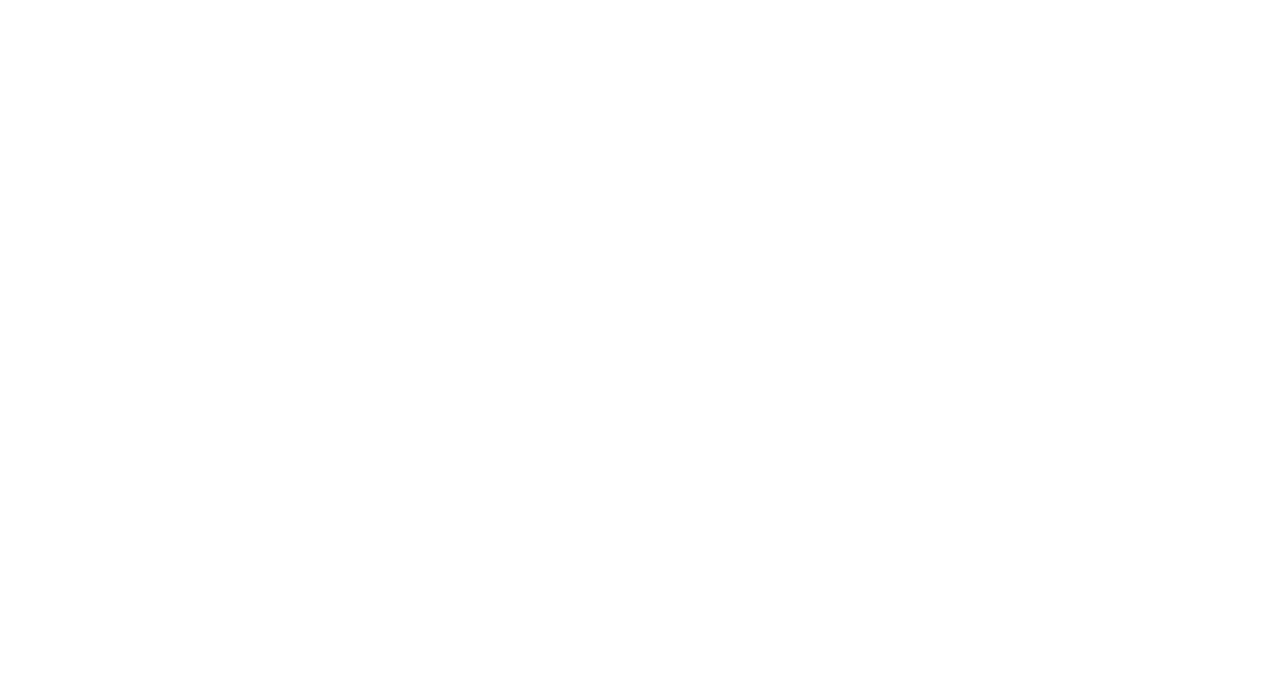
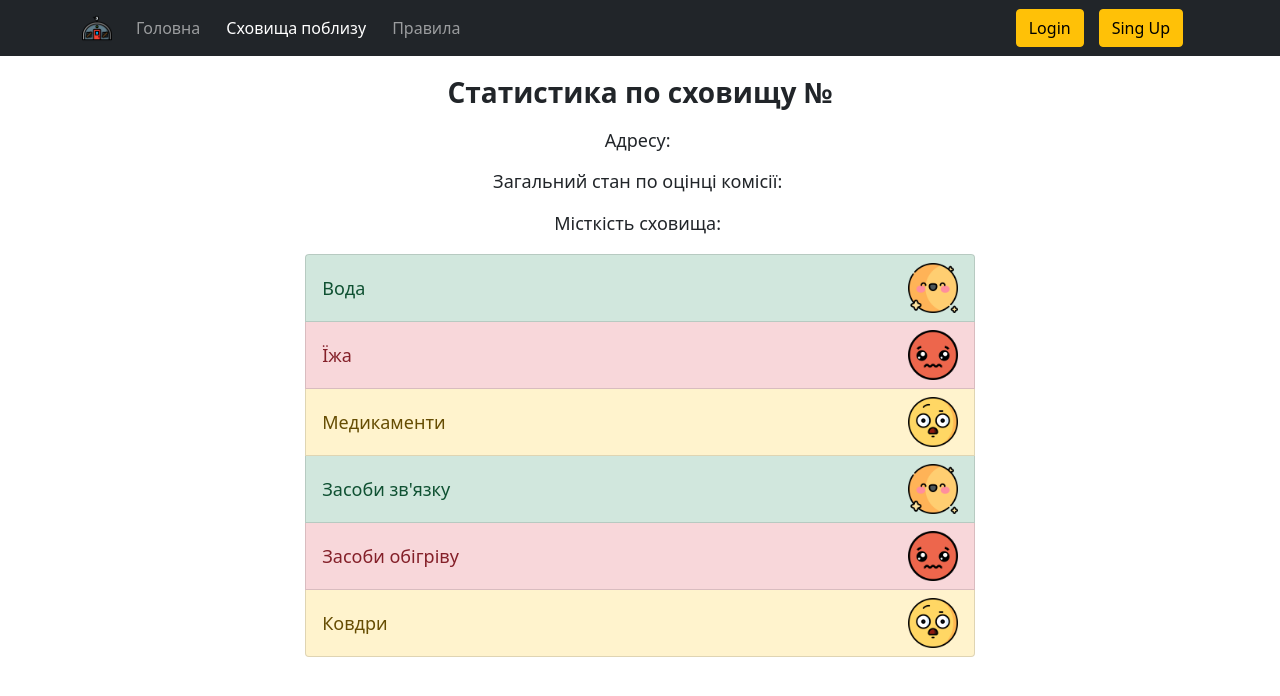
Before and after one commit to BombShellter/closethesky, a React (Create React App) app: page /shelters/shelter-statistic/1 in a window 1280 px wide. Before the commit this address had no page. Shown: the top 696 px of the page. Built offline with nearby package versions, Linux system fonts and the light colour scheme.

Commit message:
add some routing

```diff
--- a/src/App.tsx
+++ b/src/App.tsx
@@ -8,7 +8,6 @@ import Rules from "./Pages/Rules/Rules";
 import Layout from "./Components/Layout/layout";
 import ShelterStatistic from "./Pages/ShelterStatistic/ShelterStatistic";
 
-
 function App() {
   return (
     <>
@@ -17,7 +16,7 @@ function App() {
           <Route index element={<Homepage />} />
           <Route path="/shelters" element={<Shelters />} />
           <Route
-            path="/shelters/shelter-statistic"
+            path="/shelters/shelter-statistic/:id"
             element={<ShelterStatistic />}
           />
           <Route path="/rules" element={<Rules />} />
--- a/src/Components/ShelterList/ShelterList.tsx
+++ b/src/Components/ShelterList/ShelterList.tsx
@@ -45,7 +45,15 @@ function ShelterList() {
                 onMouseEnter={enterListElement}
                 onMouseLeave={leaveListElement}
               >
-                <Link to={`/shelters/shelter-statistic/`}>
+                {/* <Link to={`/shelters/shelter-statistic/${shelter.shelter_id}`}>
+                  {`№ ${shelter.shelter_number}`} - {`Адрес: ${shelter.adress}`}
+                </Link> */}
+                <Link
+                  to={{
+                    pathname: `/shelters/shelter-statistic/${shelter.shelter_id}`,
+                    // state: { currentShelters: shelter },
+                  }}
+                >
                   {`№ ${shelter.shelter_number}`} - {`Адрес: ${shelter.adress}`}
                 </Link>
               </ListGroup.Item>
--- a/src/Pages/ShelterStatistic/ShelterStatistic.tsx
+++ b/src/Pages/ShelterStatistic/ShelterStatistic.tsx
@@ -6,31 +6,33 @@ import happy from "../../assets/happy.png";
 import confused from "../../assets/confused.png";
 import cry from "../../assets/cry.png";
 
-const ShelterStatistic = () => {
-  const [item, setItem] = useState(Object);
+const ShelterStatistic = (props: any) => {
+  // const [item, setItem] = useState(Object);
+  console.log(props);
 
-  useEffect(() => {
-    axios
-      .get("https://warm-beach-56088.herokuapp.com/db")
-      .then((response) => {
-        setItem(response.data[7]);
-      })
-      .catch((e) => console.error(e));
-  }, []);
+  // useEffect(() => {
+  //   axios
+  //     .get("https://warm-beach-56088.herokuapp.com/db")
+  //     .then((response) => {
+  //       setItem(response.data[8]);
+  //     })
+  //     .catch((e) => console.error(e));
+  // }, []);
 
   return (
     <Container className={style.container}>
       <h2 className={style.title}>
-        Статистика по сховищу № {item.shelter_number}
+        Статистика по сховищу № {props.shelter_number}
       </h2>
       <h4 className={style.subtitle}>
-        Адресу: <strong> &nbsp; {item.adress}</strong>
+        Адресу: <strong> &nbsp; {props.adress}</strong>
       </h4>
       <h4 className={style.subtitle}>
-        Загальний стан по оцінці комісії: <strong> &nbsp; {item.status}</strong>
+        Загальний стан по оцінці комісії:{" "}
+        <strong> &nbsp; {props.status}</strong>
       </h4>
       <h4 className={style.subtitle}>
-        Місткість сховища: <strong> &nbsp; {item.shelter_limit}</strong>
+        Місткість сховища: <strong> &nbsp; {props.shelter_limit}</strong>
       </h4>
       <ListGroup className={style.listContainer}>
         <ListGroup.Item className={style.listItem} variant="success">
```
